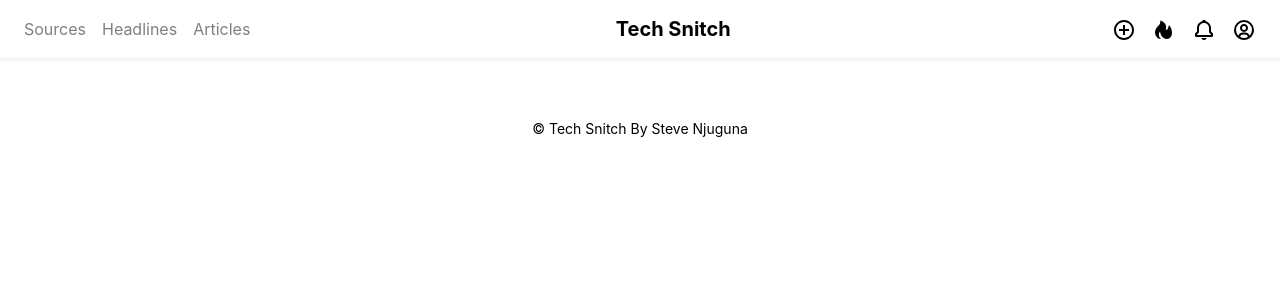
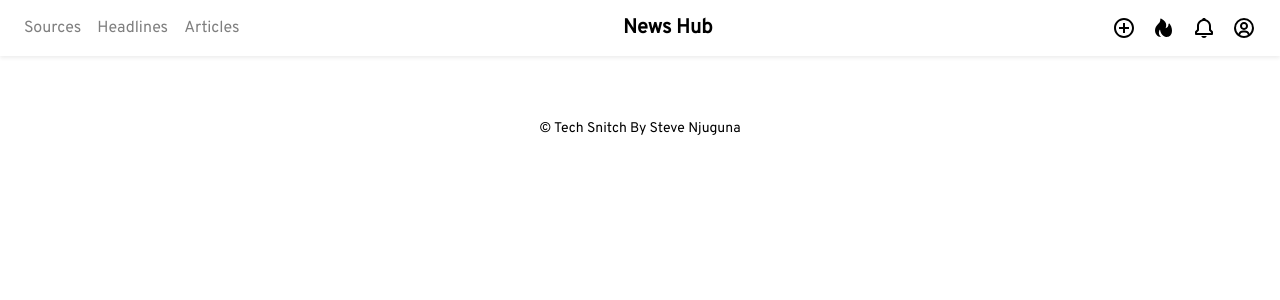
Before and after one commit to steve-njuguna-k/Flask-News-App, a Flask app: template app/templates/home.html in a window 1280 px wide. Shown: the top 300 px of the page. Run offline with Flask 2, Linux system fonts and the light colour scheme; the template is opened without the code that fills it, so the values that code supplies are empty; some libraries are stand-ins or nearby versions.

Commit message:
Changed site font

```diff
--- a/app/static/assets/css/style.css
+++ b/app/static/assets/css/style.css
@@ -1,5 +1,6 @@
 * {
     color: #000;
+    font-family:'Overpass', Tahoma, Geneva, Verdana, sans-serif;
 }
 
 p{
--- a/app/templates/base.html
+++ b/app/templates/base.html
@@ -8,7 +8,7 @@
     <!-- Favicons -->
     <link href="{{ url_for('static', filename='assets/img/favicon.PNG') }}" rel="icon">
 
-    <link rel="stylesheet" href="https://fonts.googleapis.com/css?family=Poppins">
+    <link rel="stylesheet" href="https://fonts.googleapis.com/css?family=Overpass">
     <link rel="stylesheet" href="https://cdnjs.cloudflare.com/ajax/libs/twitter-bootstrap/4.6.0/css/bootstrap.min.css">
     <link rel="stylesheet" href="https://cdnjs.cloudflare.com/ajax/libs/font-awesome/5.15.4/css/all.min.css">
     <link rel="stylesheet" href="{{ url_for('static', filename='assets/css/style.css') }}">
@@ -22,7 +22,7 @@
         <nav class="navbar navbar-expand-lg navbar-light fixed-top shadow-sm">
 
             <!--  Show this only on mobile to medium screens  -->
-              <a class="navbar-brand d-lg-none" href="#"><b>Tech Snitch</b></a>
+              <a class="navbar-brand d-lg-none" href="{{ url_for('home') }}"><b>News Hub</b></a>
 
               <button class="navbar-toggler" type="button" data-toggle="collapse" data-target="#navbarToggle" aria-controls="navbarToggle" aria-expanded="false" aria-label="Toggle navigation">
                 <span class="navbar-toggler-icon"></span>
@@ -45,7 +45,7 @@
 
 
             <!--   Show this only lg screens and up   -->
-                <a class="navbar-brand d-none d-lg-block" href="#"><b>Tech Snitch</b></a>
+                <a class="navbar-brand d-none d-lg-block" href="{{ url_for('home') }}"><b>News Hub</b></a>
 
 
 
--- a/app/templates/home.html
+++ b/app/templates/home.html
@@ -13,10 +13,10 @@
                             <h2 class="card-title article-name"><b>{{ title }}</b></h2>
                             <p> {{ desc }} </p>
                             <div class="row">
-                                <div class="col-md-7">
+                                <div class="col-md-6">
                                     <p class="author"><b><svg xmlns="http://www.w3.org/2000/svg" width="24" height="24" viewBox="0 0 24 24" style="fill: rgba(0, 0, 0, 1);transform: ;msFilter:;"><path d="M12 2C6.579 2 2 6.579 2 12s4.579 10 10 10 10-4.579 10-10S17.421 2 12 2zm0 5c1.727 0 3 1.272 3 3s-1.273 3-3 3c-1.726 0-3-1.272-3-3s1.274-3 3-3zm-5.106 9.772c.897-1.32 2.393-2.2 4.106-2.2h2c1.714 0 3.209.88 4.106 2.2C15.828 18.14 14.015 19 12 19s-3.828-.86-5.106-2.228z"></path></svg> {{ author }}</b></p>
                                 </div>
-                                <div class="col-md-5">
+                                <div class="col-md-6">
                                     <p class="date"><b><svg xmlns="http://www.w3.org/2000/svg" width="24" height="24" viewBox="0 0 24 24" style="fill: rgba(0, 0, 0, 1);transform: ;msFilter:;"><path d="M12 8v5h5v-2h-3V8z"></path><path d="M21.292 8.497a8.957 8.957 0 0 0-1.928-2.862 9.004 9.004 0 0 0-4.55-2.452 9.09 9.09 0 0 0-3.626 0 8.965 8.965 0 0 0-4.552 2.453 9.048 9.048 0 0 0-1.928 2.86A8.963 8.963 0 0 0 4 12l.001.025H2L5 16l3-3.975h2.001L6 12a6.957 6.957 0 0 1 1.195-3.913 7.066 7.066 0 0 1 1.891-1.892 7.034 7.034 0 0 1 2.503-1.054 7.003 7.003 0 0 1 8.269 5.445 7.117 7.117 0 0 1 0 2.824 6.936 6.936 0 0 1-1.054 2.503c-.25.371-.537.72-.854 1.036a7.058 7.058 0 0 1-2.225 1.501 6.98 6.98 0 0 1-1.313.408 7.117 7.117 0 0 1-2.823 0 6.957 6.957 0 0 1-2.501-1.053 7.066 7.066 0 0 1-1.037-.855l-1.414 1.414A8.985 8.985 0 0 0 13 21a9.05 9.05 0 0 0 3.503-.707 9.009 9.009 0 0 0 3.959-3.26A8.968 8.968 0 0 0 22 12a8.928 8.928 0 0 0-.708-3.503z"></path></svg> {{ p_date }}</b></p>
                                 </div>
                             </div>
```
